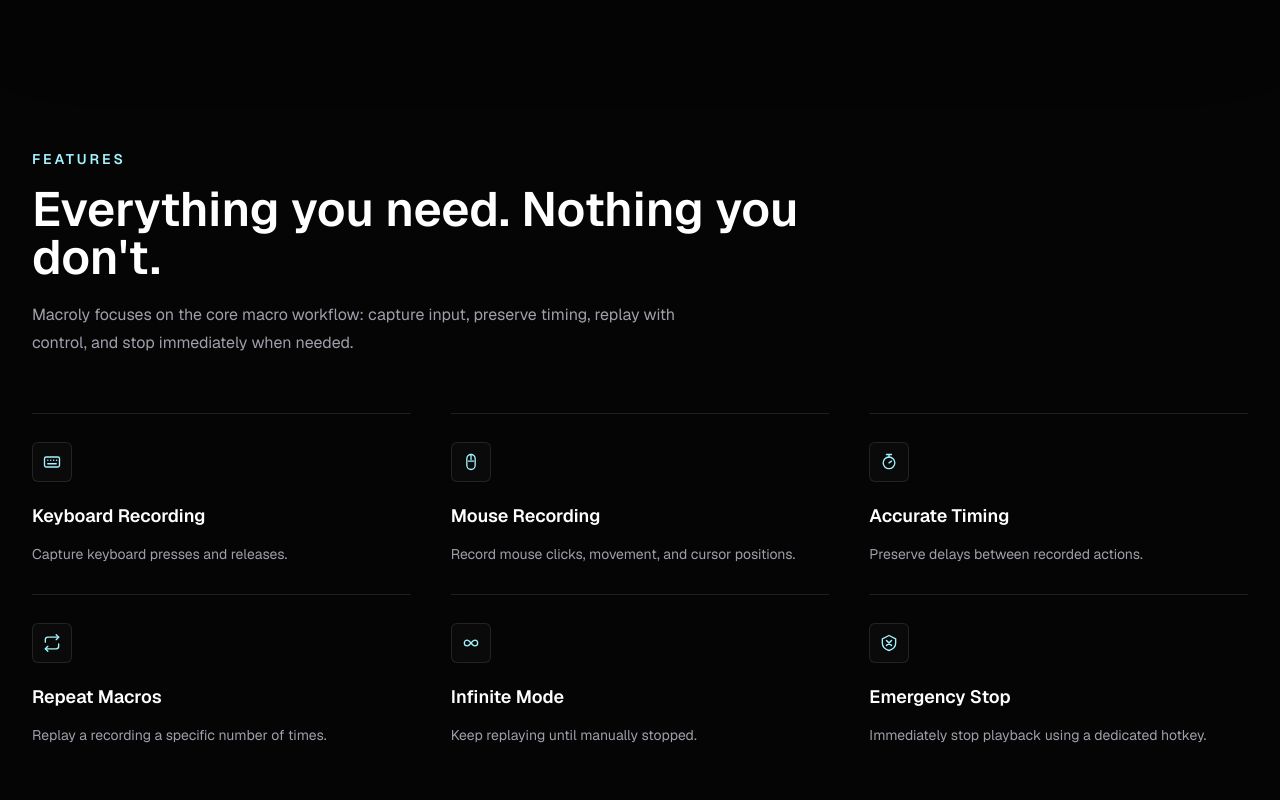
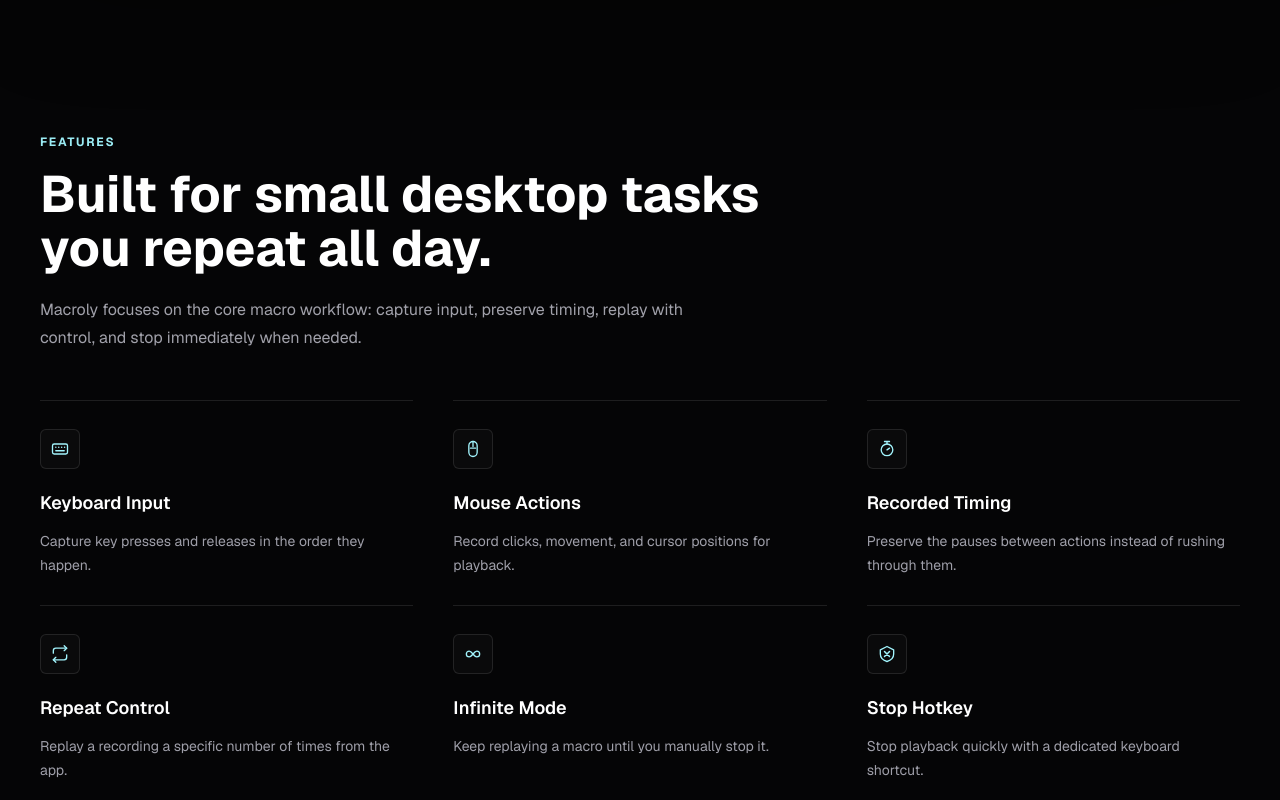
Before and after one commit to bibop28/Macrosty, a Next.js app: page / in a window 1280 px wide. Shown: the part 1440-2240 px from the top of the page. Built offline with nearby package versions, Linux system fonts and the light colour scheme.

Commit message:
Update feature titles and descriptions for clarity and consistency

```diff
--- a/components/Features.js
+++ b/components/Features.js
@@ -1,7 +1,7 @@
 const features = [
   {
-    title: "Keyboard Recording",
-    description: "Capture keyboard presses and releases.",
+    title: "Keyboard Input",
+    description: "Capture key presses and releases in the order they happen.",
     icon: (
       <svg viewBox="0 0 24 24" fill="none" aria-hidden="true">
         <rect x="3" y="6" width="18" height="12" rx="2" stroke="currentColor" strokeWidth="1.6" />
@@ -10,8 +10,8 @@
     ),
   },
   {
-    title: "Mouse Recording",
-    description: "Record mouse clicks, movement, and cursor positions.",
+    title: "Mouse Actions",
+    description: "Record clicks, movement, and cursor positions for playback.",
     icon: (
       <svg viewBox="0 0 24 24" fill="none" aria-hidden="true">
         <path d="M12 3v6" stroke="currentColor" strokeWidth="1.6" strokeLinecap="round" />
@@ -21,8 +21,8 @@
     ),
   },
   {
-    title: "Accurate Timing",
-    description: "Preserve delays between recorded actions.",
+    title: "Recorded Timing",
+    description: "Preserve the pauses between actions instead of rushing through them.",
     icon: (
       <svg viewBox="0 0 24 24" fill="none" aria-hidden="true">
         <circle cx="12" cy="13" r="7" stroke="currentColor" strokeWidth="1.6" />
@@ -31,8 +31,8 @@
     ),
   },
   {
-    title: "Repeat Macros",
-    description: "Replay a recording a specific number of times.",
+    title: "Repeat Control",
+    description: "Replay a recording a specific number of times from the app.",
     icon: (
       <svg viewBox="0 0 24 24" fill="none" aria-hidden="true">
         <path d="M17 2l3 3-3 3" stroke="currentColor" strokeWidth="1.6" strokeLinecap="round" strokeLinejoin="round" />
@@ -43,7 +43,7 @@
   },
   {
     title: "Infinite Mode",
-    description: "Keep replaying until manually stopped.",
+    description: "Keep replaying a macro until you manually stop it.",
     icon: (
       <svg viewBox="0 0 24 24" fill="none" aria-hidden="true">
         <path d="M7.5 8.5c-2 0-3.5 1.6-3.5 3.5s1.5 3.5 3.5 3.5c3.5 0 5.5-7 9-7 2 0 3.5 1.6 3.5 3.5s-1.5 3.5-3.5 3.5c-3.5 0-5.5-7-9-7Z" stroke="currentColor" strokeWidth="1.6" strokeLinecap="round" strokeLinejoin="round" />
@@ -51,8 +51,8 @@
     ),
   },
   {
-    title: "Emergency Stop",
-    description: "Immediately stop playback using a dedicated hotkey.",
+    title: "Stop Hotkey",
+    description: "Stop playback quickly with a dedicated keyboard shortcut.",
     icon: (
       <svg viewBox="0 0 24 24" fill="none" aria-hidden="true">
         <path d="M12 3l8 4v5c0 4.6-3.1 7.5-8 9-4.9-1.5-8-4.4-8-9V7l8-4Z" stroke="currentColor" strokeWidth="1.6" strokeLinejoin="round" />
@@ -64,22 +64,20 @@
 
 export default function Features() {
   return (
-    <section id="features" className="px-5 py-24 sm:px-6 lg:px-8 lg:py-28" data-reveal>
-      <div className="mx-auto max-w-[1280px]">
+    <section id="features" className="macro-section" data-reveal>
+      <div className="macro-container">
         <div className="max-w-3xl">
-          <p className="text-sm font-semibold uppercase tracking-[0.2em] text-cyan-200">
-            Features
-          </p>
-          <h2 className="mt-4 text-3xl font-semibold tracking-normal text-white sm:text-4xl lg:text-5xl">
-            Everything you need. Nothing you don&apos;t.
+          <p className="macro-eyebrow">Features</p>
+          <h2 className="macro-heading mt-4">
+            Built for small desktop tasks you repeat all day.
           </h2>
-          <p className="mt-5 max-w-2xl text-base leading-7 text-zinc-400">
+          <p className="macro-copy mt-5 max-w-2xl">
             Macroly focuses on the core macro workflow: capture input, preserve
             timing, replay with control, and stop immediately when needed.
           </p>
         </div>
 
-        <div className="mt-14 grid gap-x-10 md:grid-cols-2 lg:grid-cols-3">
+        <div className="mt-12 grid gap-x-10 md:grid-cols-2 lg:grid-cols-3">
           {features.map((feature) => (
             <article
               key={feature.title}
```
